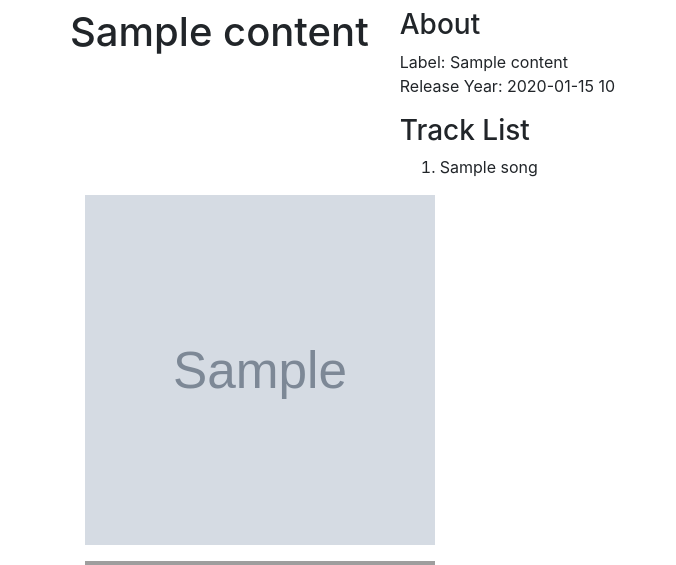
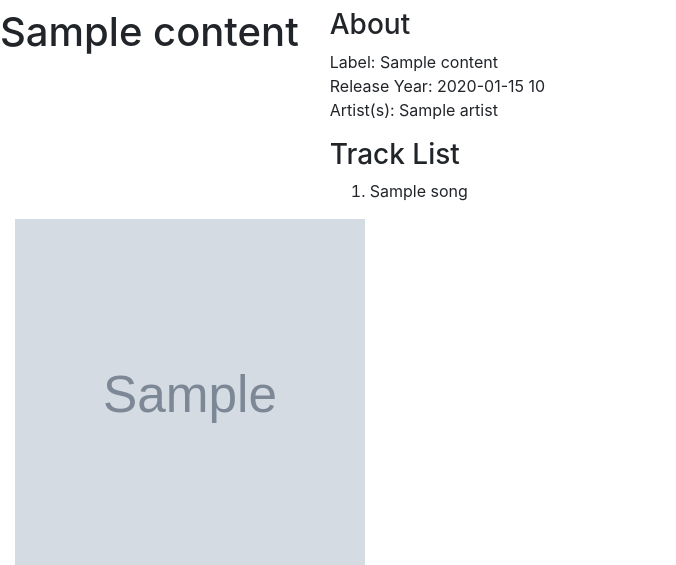
Before and after one commit to connormlewis/SoundtrackDB, a Flask app: template templates/model-album.html in a window 1280 px wide. Shown: the part 56-621 px from the top of the page, without its empty margins (0-676 px from the left). Run offline with Flask 2, Linux system fonts and the light colour scheme; the template is opened without the code that fills it: most values are stand-ins (such as "Sample title", 1, 10 or a date in 2020); grey boxes marked "Sample" are stand-in pictures; some libraries are stand-ins or nearby versions; grey boxes are pictures that could not be loaded.

Commit message:
added artists in about

```diff
--- a/templates/model-album.html
+++ b/templates/model-album.html
@@ -1,8 +1,6 @@
 {% extends "base.html" %}
 
 {% block body %}
-
-<div class="container">
 
 <div class="row">
 	<h1 class="float-left mr-3">{{ content.name }}</h1>
@@ -10,6 +8,7 @@
 		<h3>About</h3>
 		<p>Label: {{content.label}}<br/>
 				Release Year: {{content.release_date[:-6]}}<br/>
+				Artist(s): {{content.artists[0].name}}<br/>
 		<h3>Track List</h3>
 		<ol>
 				{% for song in track.tracks%}
@@ -21,10 +20,8 @@
 </div>
 <div class="col-sm-4">
 
-	    	<img class="mb-3" src="{{ content.images[1].url }}" width=350 height=350 alt="" >
+<img class="mb-3 w-10" src="{{ content.images[1].url }}" width=350 height=350 alt="" >
 <iframe src="https://open.spotify.com/embed?uri={{content.uri}}"
 				width="350" height="380" frameborder="0" allowtransparency="true"></iframe>
 </div>
-
-</div>
 {% endblock %}
```
Lines whose indentation alone changed are shown as unchanged.
